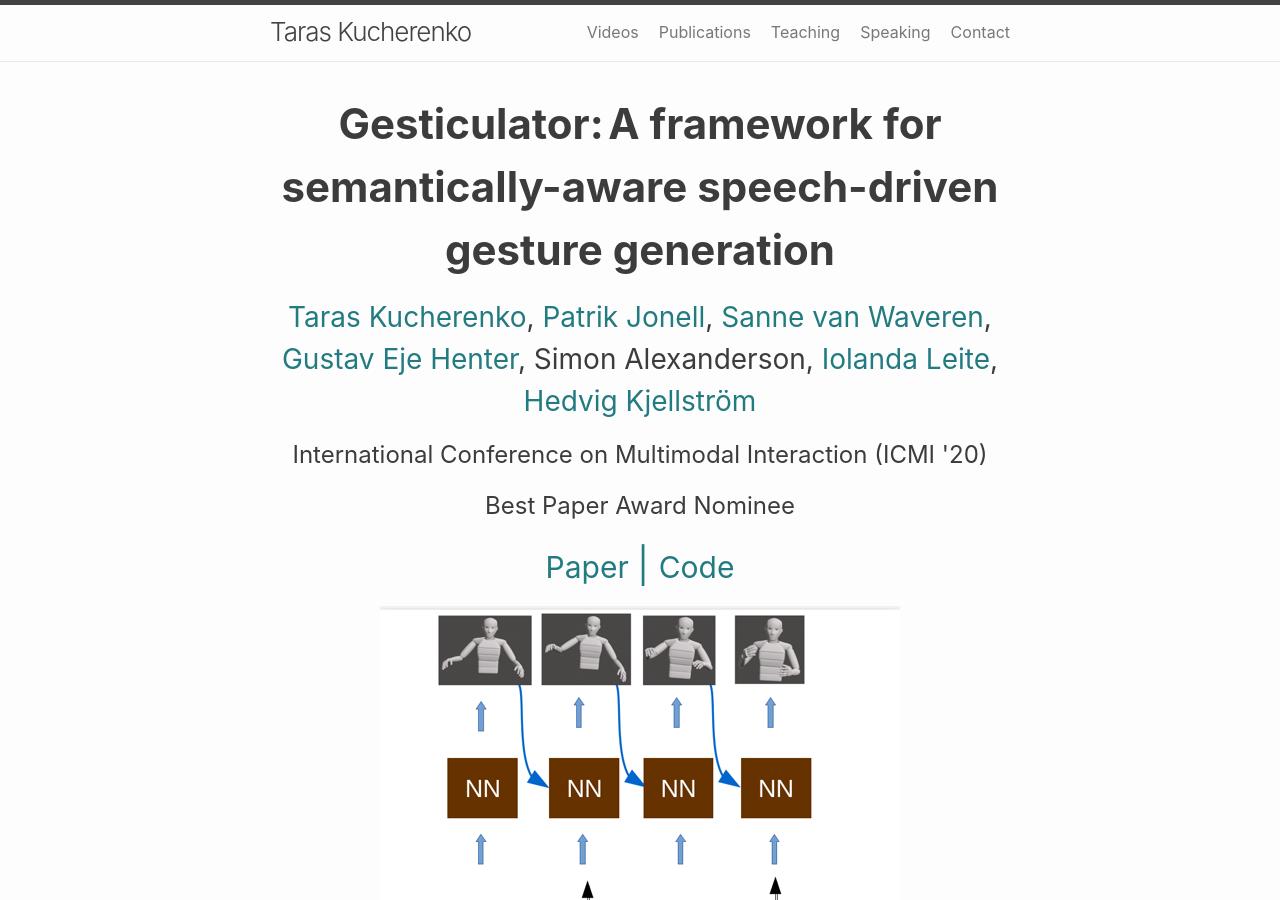
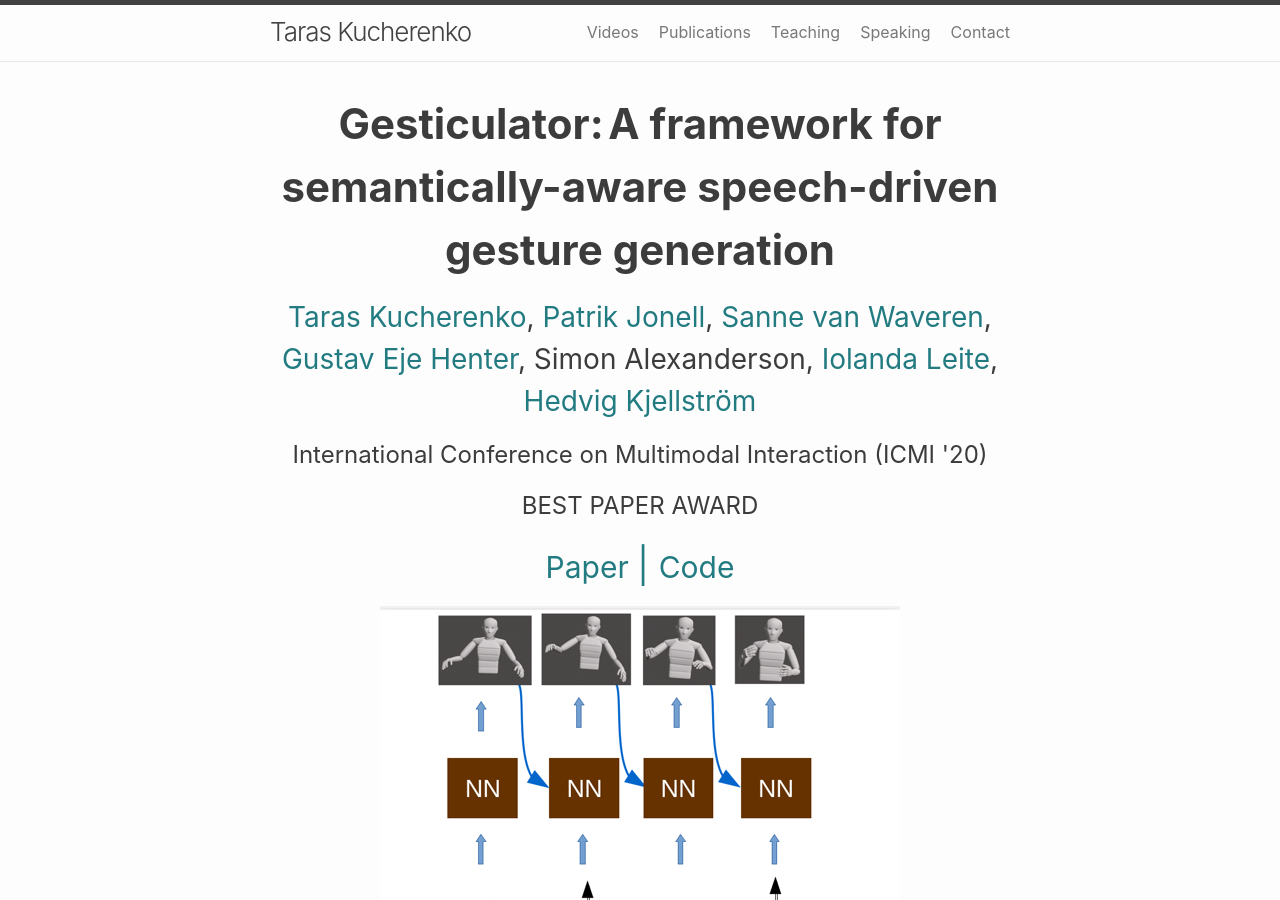
Before and after one commit to Svito-zar/Svito-zar.github.io, a Jekyll site: the page built from _posts/2020-08-03-Gesticulator.md, in a window 1280 px wide and 900 px high. Built offline with Jekyll 4.4.1, drawn with Linux system fonts in a browser that asks for light colours.

Commit message:
Add info about the best paper award

```diff
--- a/_posts/2020-08-03-Gesticulator.md
+++ b/_posts/2020-08-03-Gesticulator.md
@@ -10,7 +10,7 @@ permalink: /gesticulator/
   <b style="font-size: 42px;"> A framework for semantically-aware speech-driven gesture generation </b>
   <p style="font-size: 28px;" align="center"> <a href="https://svito-zar.github.io/">Taras Kucherenko</a>, <a href="http://www.patrikjonell.se">Patrik Jonell</a>, <a href="https://svanwaveren.wordpress.com">Sanne van Waveren</a>, <a href="https://people.kth.se/~ghe/">Gustav Eje Henter</a>, Simon Alexanderson, <a href="https://iolandaleite.com">Iolanda Leite</a>, <a href="http://www.csc.kth.se/~hedvig/">Hedvig Kjellström</a> </p>
   <p style="font-size: 24px;" align="center"> International Conference on Multimodal Interaction (ICMI '20) </p>
-  <p style="font-size: 24px;" align="center"> Best Paper Award Nominee </p>
+  <p style="font-size: 24px;" align="center"> BEST PAPER AWARD </p>
 </p>
 
 <p align="center">
```
Also changed, not shown: _pages/portfolio.md (+1 -1 lines).
